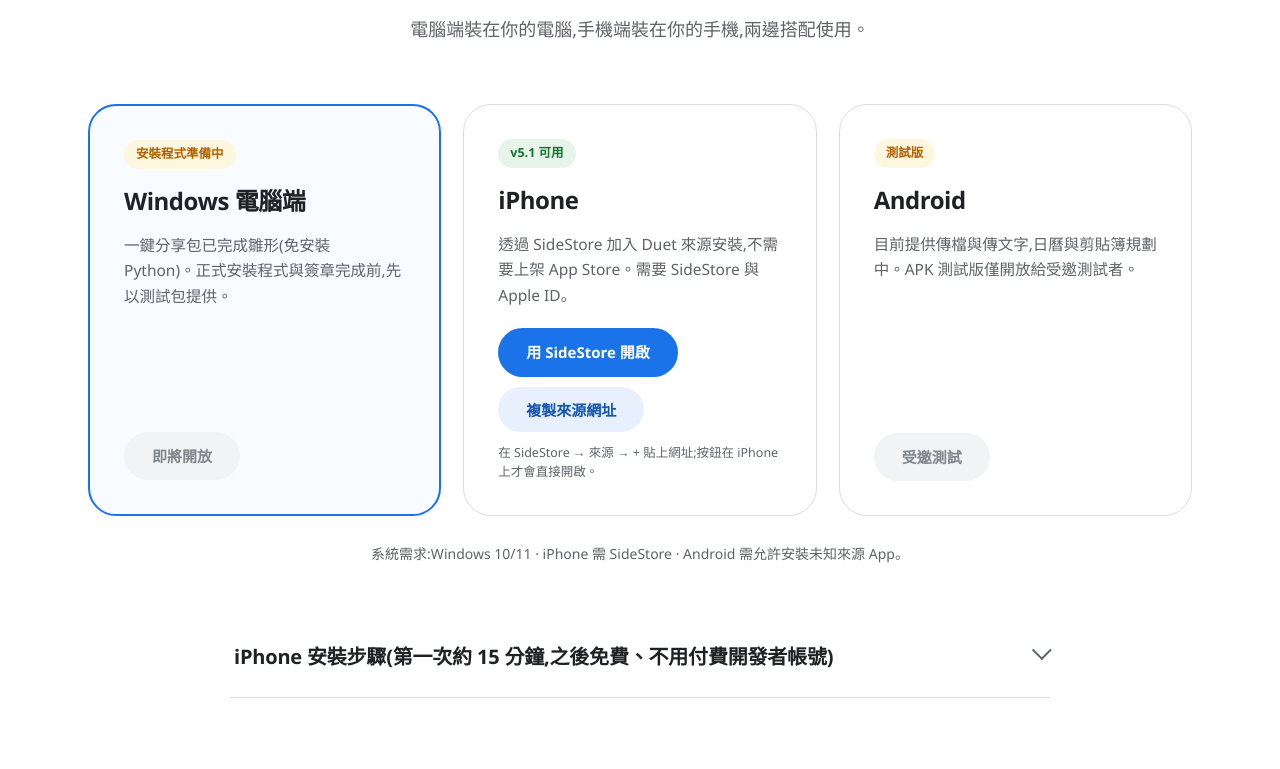
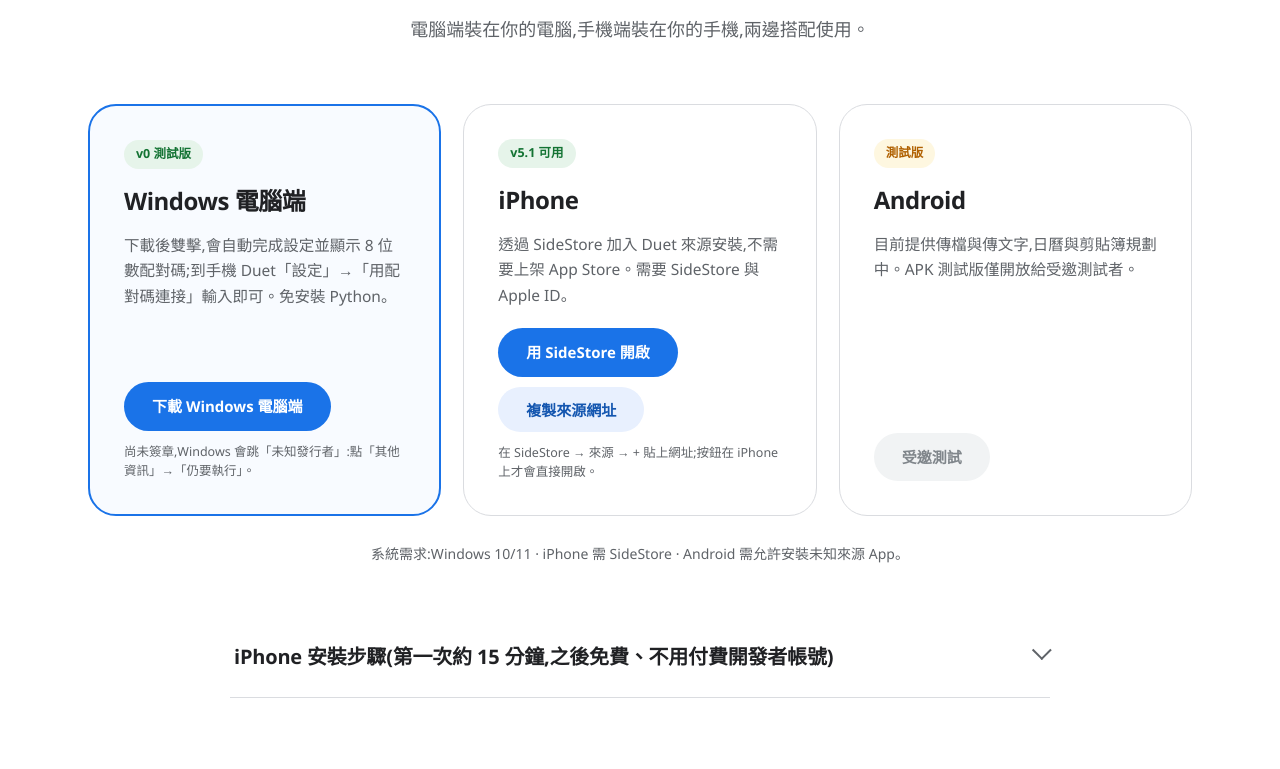
Before and after one commit to frc9427liu-tech/duet, a plain HTML site: page index.html in a window 1280 px wide. Shown: the part 5691-6460 px from the top of the page. Drawn offline with Linux system fonts and the light colour scheme.

Commit message:
site: Windows desktop v0 download

```diff
--- a/index.html
+++ b/index.html
@@ -412,7 +412,7 @@ footer a{display:block;padding:4px 0}footer a:hover{color:var(--ink);text-decora
   <h2 class="h2">下載 Duet</h2>
   <p class="lead2">電腦端裝在你的電腦,手機端裝在你的手機,兩邊搭配使用。</p>
   <div class="dl" id="dl">
-    <div class="dc"><span class="tag soon">安裝程式準備中</span><h3>Windows 電腦端</h3><p>一鍵分享包已完成雛形(免安裝 Python)。正式安裝程式與簽章完成前,先以測試包提供。</p><a class="btn off">即將開放</a></div>
+    <div class="dc"><span class="tag ok">v0 測試版</span><h3>Windows 電腦端</h3><p>下載後雙擊,會自動完成設定並顯示 8 位數配對碼;到手機 Duet「設定」→「用配對碼連接」輸入即可。免安裝 Python。</p><a class="btn" href="https://github.com/frc9427liu-tech/duet-dist-7k3q/releases/download/desktop-v0/DuetCore.exe">下載 Windows 電腦端</a><span class="hint">尚未簽章,Windows 會跳「未知發行者」:點「其他資訊」→「仍要執行」。</span></div>
     <div class="dc"><span class="tag ok">v5.1 可用</span><h3>iPhone</h3><p>透過 SideStore 加入 Duet 來源安裝,不需要上架 App Store。需要 SideStore 與 Apple ID。</p><div class="acts2"><a class="btn" href="sidestore://source?url=https://raw.githubusercontent.com/frc9427liu-tech/duet-dist-7k3q/main/source.json">用 SideStore 開啟</a><button class="btn soft" id="cpsrc" type="button">複製來源網址</button></div><span class="hint" id="cphint">在 SideStore → 來源 → + 貼上網址;按鈕在 iPhone 上才會直接開啟。</span></div>
     <div class="dc"><span class="tag soon">測試版</span><h3>Android</h3><p>目前提供傳檔與傳文字,日曆與剪貼簿規劃中。APK 測試版僅開放給受邀測試者。</p><a class="btn off">受邀測試</a></div>
   </div>
```
